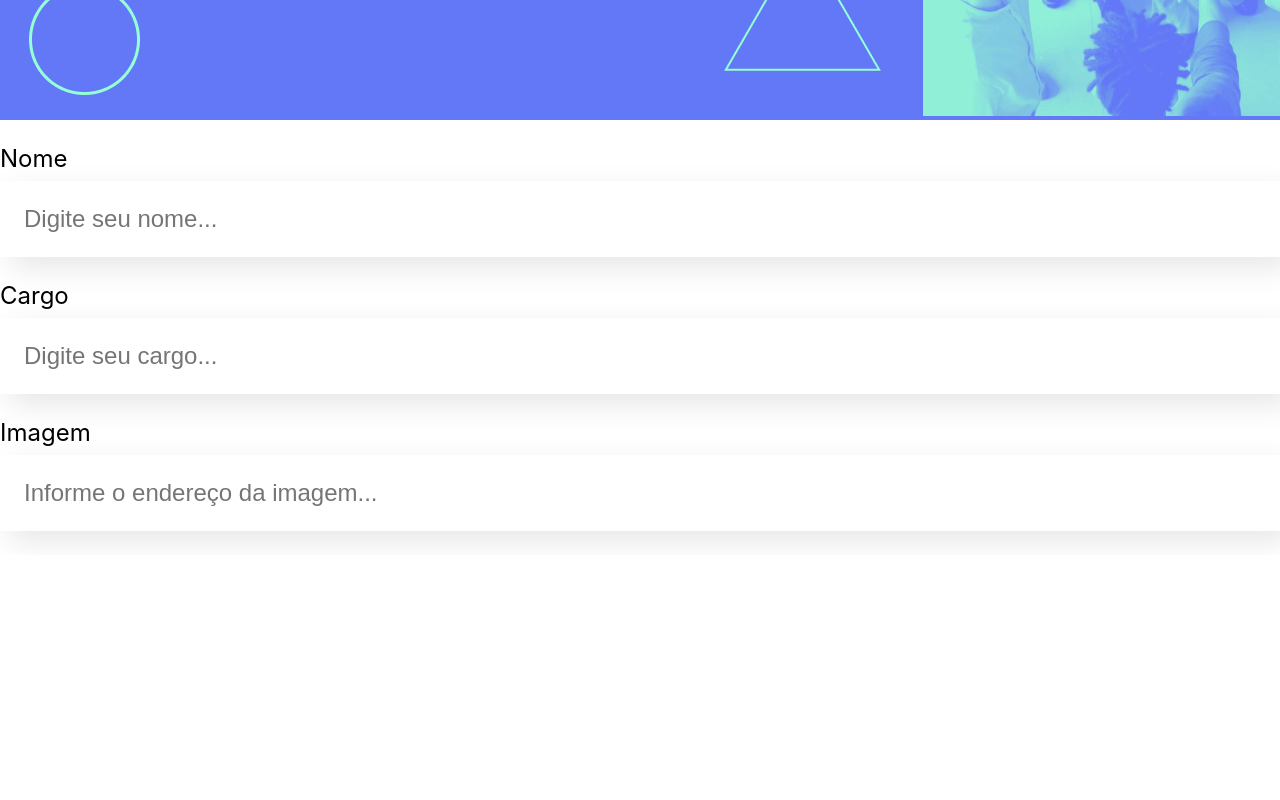
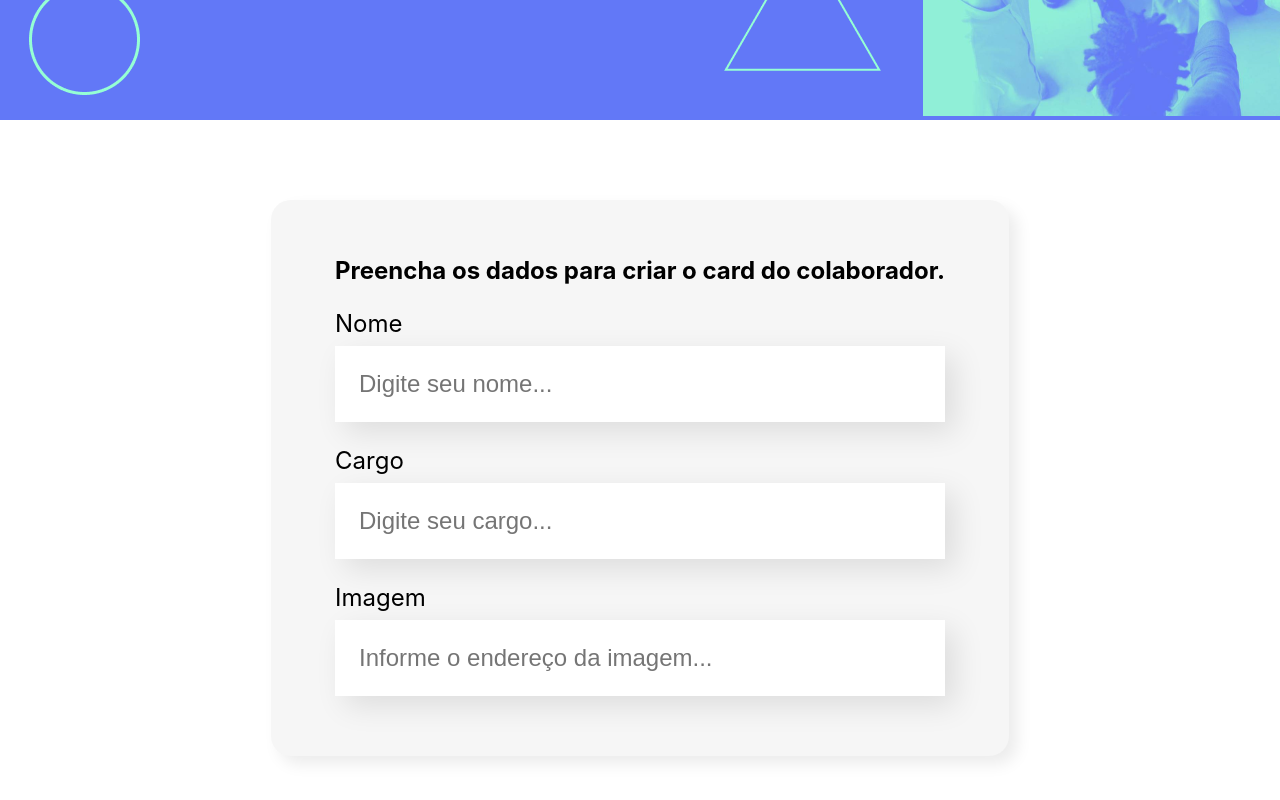
Before and after one commit to lauscolares/Alura-Studies, a React (Create React App) app in the folder Explore React com JavaScript/organo/: page / in a window 1280 px wide. Shown: the part 440-1240 px from the top of the page. Before the commit the page ends 995 px from the top, so only its background shows below. Built offline with nearby package versions, Linux system fonts and the light colour scheme.

Commit message:
Refactor App.js and create Formulario component

```diff
--- a/Explore React com JavaScript/organo/src/App.js
+++ b/Explore React com JavaScript/organo/src/App.js
@@ -1,13 +1,11 @@
 import Banner from './componentes/Banner/Banner';
-import CampoTexto from './componentes/CampoTexto';
+import Formulario from './componentes/Formulário';
 
 function App() {
   return (
     <div className="App">
       <Banner />
-      <CampoTexto label='Nome' placeholder="Digite seu nome" />
-      <CampoTexto label='Cargo' placeholder="Digite seu cargo" />
-      <CampoTexto label='Imagem' placeholder="Informe o endereço da imagem" />
+      <Formulario />
     </div>
   );
 }
--- a/Explore React com JavaScript/organo/src/componentes/CampoTexto/index.js
+++ b/Explore React com JavaScript/organo/src/componentes/CampoTexto/index.js
@@ -7,7 +7,9 @@
 
   return (
     <div className="campo-texto">
-        <label>{props.label}</label>
+        <label>
+          {props.label}
+        </label>
       <input placeholder={placeholderModificada} />
     </div>
   )
--- /dev/null
+++ b/Explore React com JavaScript/organo/src/componentes/Formulário/Formulario.css
@@ -0,0 +1,13 @@
+.formulario {
+    display: flex;
+    justify-content: center;
+    margin: 80px;
+}
+
+.formulario form {
+    max-width: 80%;
+    background-color: #F6F6F6;
+    border-radius: 20px;
+    padding: 36px 64px;
+    box-shadow: 8px 8px 16px rgba(0, 0, 0, 0.08);
+}
--- /dev/null
+++ b/Explore React com JavaScript/organo/src/componentes/Formulário/index.js
@@ -0,0 +1,17 @@
+import CampoTexto from '../CampoTexto';
+import './Formulario.css';
+
+const Formulario = () => {
+    return(
+        <section className="formulario">
+            <form>
+                <h2>Preencha os dados para criar o card do colaborador.</h2>
+            <CampoTexto label='Nome' placeholder="Digite seu nome" />
+            <CampoTexto label='Cargo' placeholder="Digite seu cargo" />
+            <CampoTexto label='Imagem' placeholder="Informe o endereço da imagem" />
+            </form>
+        </section>
+    )
+}
+
+export default Formulario;
```
